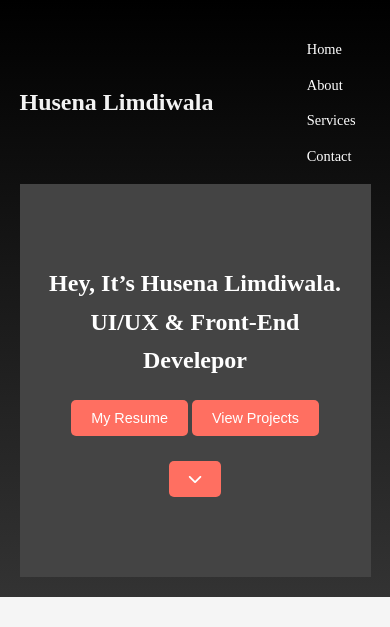
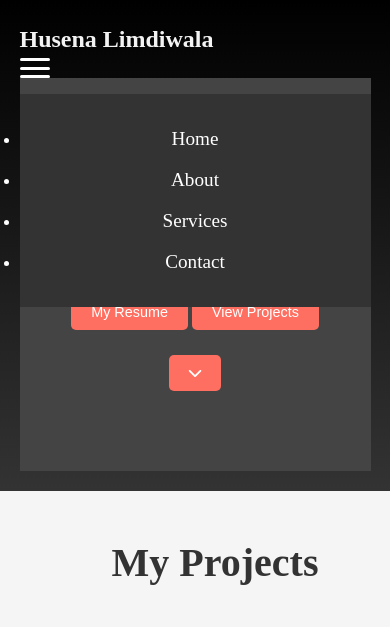
Before and after one commit to husena18/PortfolioWebsite, a plain HTML site: page index.html in a window 390 px wide. Shown: the top 627 px of the page. Drawn offline with Linux system fonts and the light colour scheme.

Commit message:
resume upload

```diff
--- a/index.html
+++ b/index.html
@@ -13,7 +13,20 @@
         <div class="container">
           <nav class="navbar">
             <div class="logo">Husena Limdiwala</div>
+            <!-- Mobile menu toggle (hamburger) -->
+            <div class="menu-toggle">
+                <div></div>
+                <div></div>
+                <div></div>
+            </div>
             <ul class="menu">
+                <li><a href="#">Home</a></li>
+                <li><a href="#">About</a></li>
+                <li><a href="#">Services</a></li>
+                <li><a href="#">Contact</a></li>
+            </ul>
+            <!-- Mobile Menu (hidden by default) -->
+            <ul class="menu-mobile">
                 <li><a href="#">Home</a></li>
                 <li><a href="#">About</a></li>
                 <li><a href="#">Services</a></li>
@@ -23,8 +36,8 @@
             <div class="hero">
                 <h1>Hey, It’s Husena Limdiwala. <br> UI/UX & Front-End Develepor</h1>
 
-                <button class="cta">My Resume</button>
-                <button class="cta">View Projects</button>
+                <button class="cta"><a href="images/Resume.pdf" class="button"><!--<i class="fa fa-download"></i>-->My Resume</a></button>
+                <button class="cta"><a href="#projects">View Projects</a></button>
                 <br><br>
                 <button class="cta">
                   <i class="fas fa-chevron-down"></i>
@@ -34,7 +47,7 @@
     </header>
 
 <!-- Swiper Container (Gallery) -->
-<section class="swiper-container">
+<section class="swiper-container" id="projects">
   <div class="container">
       <h2>My Projects</h2>
       <div class="swiper-wrapper">
--- a/scripts.js
+++ b/scripts.js
@@ -11,3 +11,9 @@ document.querySelectorAll('.item').forEach(item => {
         imageNameDisplay.classList.remove('active'); // Hide the name
     });
 });
+
+
+// Toggle the mobile menu when the hamburger icon is clicked
+document.querySelector('.menu-toggle').addEventListener('click', () => {
+    document.querySelector('.menu').classList.toggle('active');
+});
--- a/styles.css
+++ b/styles.css
@@ -33,6 +33,7 @@ a {
   display: flex;
   justify-content: space-between;
   align-items: center;
+  position: relative; /* For mobile-friendly toggle */
 }
 
 .logo {
@@ -57,6 +58,85 @@ a {
 .menu li a:hover {
   background: #f3f3f3;
   color: #000;
+}
+
+/* Mobile menu toggle (hamburger) */
+.menu-toggle {
+  display: none;
+  flex-direction: column;
+  justify-content: space-between;
+  height: 20px;
+  width: 30px;
+  cursor: pointer;
+}
+
+.menu-toggle div {
+  height: 3px;
+  background-color: #fff;
+  border-radius: 3px;
+}
+
+.menu-mobile {
+  display: none;
+  position: absolute;
+  top: 100%;
+  left: 0;
+  width: 100%;
+  background-color: #333;
+  padding: 20px 0;
+}
+
+.menu-mobile li {
+  text-align: center;
+  margin: 10px 0;
+}
+
+.menu-mobile li a {
+  padding: 10px;
+  font-size: 1.2em;
+  color: #fff;
+}
+
+.menu-mobile li a:hover {
+  background: #f3f3f3;
+  color: #000;
+}
+
+/* Media Query for Mobile */
+@media only screen and (max-width: 768px) {
+  .navbar {
+    flex-direction: column;
+    align-items: flex-start;
+  }
+
+  .menu {
+    display: none; /* Hide menu items on mobile by default */
+    width: 100%;
+    flex-direction: column;
+    gap: 10px;
+  }
+
+  .menu-toggle {
+    display: flex; /* Show hamburger icon */
+  }
+
+  .menu-mobile {
+    display: block; /* Display mobile menu */
+  }
+
+  .menu-toggle.active + .menu-mobile {
+    display: block;
+  }
+
+  .menu li {
+    width: 100%;
+    text-align: center;
+  }
+
+  .menu li a {
+    padding: 12px 20px;
+    font-size: 1.2em;
+  }
 }
 
 /* Hero Section */
```
Also changed, not shown: 1 other file. Lines whose indentation alone changed are shown as unchanged.
